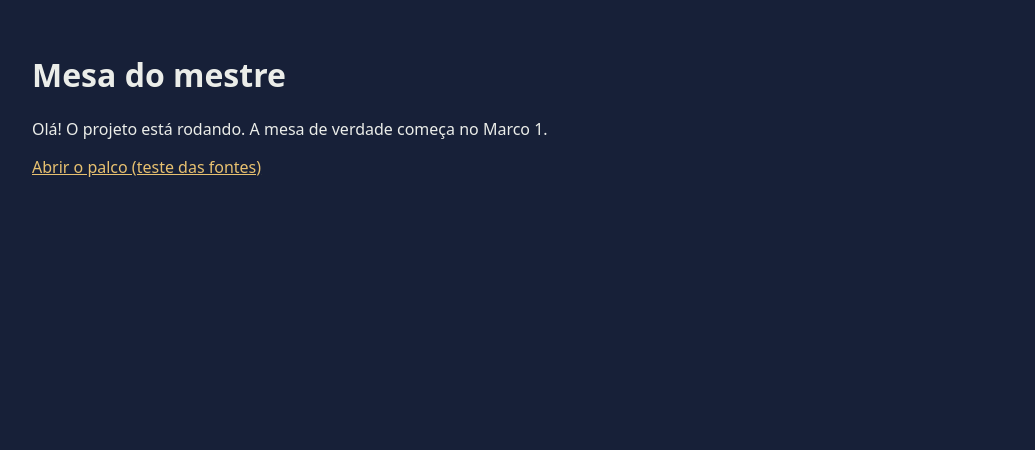
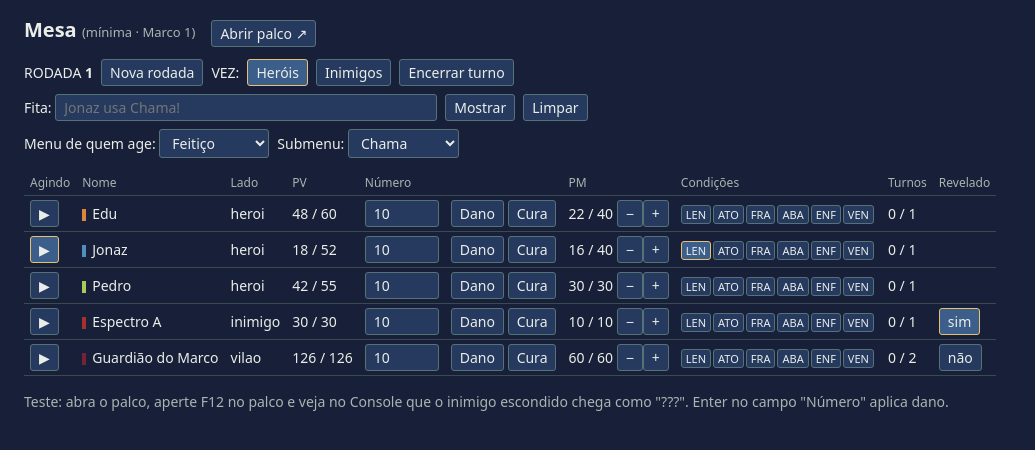
Before and after one commit to Chicletie/aberwyn-vtt, a website built with Vite: page index.html in a window 1280 px wide. Shown: the whole page, without its empty margins (0-1035 px from the left). Built offline with nearby package versions, Linux system fonts and the light colour scheme.

Commit message:
mesa: mesa mínima para testar PV, PM, turnos e fita
Co-Authored-By: Claude Opus 5.5 <noreply@anthropic.com>

```diff
--- a/index.html
+++ b/index.html
@@ -5,23 +5,52 @@
     <meta name="viewport" content="width=device-width, initial-scale=1.0" />
     <title>Mesa do mestre · errante-vtt</title>
     <link rel="stylesheet" href="/src/estilos/fontes.css" />
-    <style>
-      /* Estilo provisório da mesa (Marco 0). A mesa de verdade começa no Marco 1. */
-      body {
-        margin: 0;
-        padding: 32px;
-        background: #172038;
-        color: #ebede9;
-        font-family: system-ui, sans-serif;
-      }
-      a {
-        color: #e8c170;
-      }
-    </style>
+    <link rel="stylesheet" href="/src/estilos/mesa.css" />
   </head>
   <body>
-    <h1>Mesa do mestre</h1>
-    <p>Olá! O projeto está rodando. A mesa de verdade começa no Marco 1.</p>
-    <p><a href="./palco.html" target="_blank">Abrir o palco (teste das fontes)</a></p>
+    <!-- Mesa MÍNIMA do Marco 1: só para testar o palco. A mesa completa é o Marco 2. -->
+    <header>
+      <h1>Mesa <small>(mínima · Marco 1)</small></h1>
+      <a class="botao" href="./palco.html" target="_blank">Abrir palco ↗</a>
+      <span id="modo"></span>
+    </header>
+
+    <section class="linha">
+      <span>RODADA <b id="rodada"></b></span>
+      <button data-acao="nova-rodada">Nova rodada</button>
+      <span>VEZ:</span>
+      <button data-acao="vez" data-lado="herois">Heróis</button>
+      <button data-acao="vez" data-lado="inimigos">Inimigos</button>
+      <button data-acao="encerrar-turno">Encerrar turno</button>
+    </section>
+
+    <section class="linha">
+      <label>Fita: <input id="texto-banner" size="40" placeholder="Jonaz usa Chama!" /></label>
+      <button data-acao="banner">Mostrar</button>
+      <button data-acao="limpar-banner">Limpar</button>
+    </section>
+
+    <section class="linha">
+      <label>Menu de quem age:
+        <select id="acao-menu"></select>
+      </label>
+      <label>Submenu: <select id="item-submenu"></select></label>
+    </section>
+
+    <table>
+      <thead>
+        <tr>
+          <th>Agindo</th><th>Nome</th><th>Lado</th><th>PV</th><th>Número</th><th></th>
+          <th>PM</th><th>Condições</th><th>Turnos</th><th>Revelado</th>
+        </tr>
+      </thead>
+      <tbody id="elenco"></tbody>
+    </table>
+
+    <p class="dica">
+      Teste: abra o palco, aperte F12 no palco e veja no Console que o inimigo escondido chega como
+      "???". Enter no campo "Número" aplica dano.
+    </p>
+    <script type="module" src="/src/mesa/main.js"></script>
   </body>
 </html>
--- /dev/null
+++ b/src/estilos/mesa.css
@@ -0,0 +1,100 @@
+/* Estilo provisório da mesa mínima (Marco 1). A identidade "Pena e Fio" na mesa vem no Marco 2. */
+
+body {
+  margin: 0;
+  padding: 16px 24px;
+  background: var(--cor-fundo-escuro);
+  color: var(--cor-texto);
+  font-family: system-ui, sans-serif;
+  font-size: 14px;
+}
+
+header {
+  display: flex;
+  align-items: center;
+  gap: 16px;
+}
+
+h1 {
+  font-size: 20px;
+  margin: 0 0 8px;
+}
+
+h1 small {
+  color: var(--cor-texto-secundario);
+  font-weight: normal;
+  font-size: 13px;
+}
+
+.linha {
+  display: flex;
+  flex-wrap: wrap;
+  align-items: center;
+  gap: 8px;
+  margin: 8px 0;
+}
+
+button,
+.botao,
+input,
+select {
+  font: inherit;
+  color: var(--cor-texto);
+  background: var(--cor-janela);
+  border: 1px solid var(--cor-costura);
+  border-radius: 3px;
+  padding: 3px 8px;
+  text-decoration: none;
+}
+
+button:hover,
+.botao:hover {
+  border-color: var(--cor-dourado);
+}
+
+button.ligado {
+  background: var(--cor-janela-claro);
+  border-color: var(--cor-dourado);
+}
+
+input[type='number'] {
+  width: 56px;
+}
+
+table {
+  border-collapse: collapse;
+  margin-top: 12px;
+}
+
+th,
+td {
+  padding: 4px 6px;
+  border-bottom: 1px solid var(--cor-linha-escura);
+  text-align: left;
+  white-space: nowrap;
+}
+
+th {
+  color: var(--cor-texto-secundario);
+  font-weight: normal;
+  font-size: 12px;
+}
+
+.faixa-cor {
+  display: inline-block;
+  width: 4px;
+  height: 12px;
+  margin-right: 6px;
+  vertical-align: middle;
+}
+
+.cond {
+  padding: 1px 4px;
+  font-size: 11px;
+  margin-right: 2px;
+}
+
+.dica {
+  color: var(--cor-texto-secundario);
+  margin-top: 16px;
+}
--- /dev/null
+++ b/src/mesa/main.js
@@ -0,0 +1,136 @@
+// Mesa MÍNIMA do Marco 1. Serve só para mexer no estado e ver o palco reagir.
+//
+// O ciclo é sempre o mesmo (fluxo de mão única):
+//   clique → função do estado.js altera o estado → enviarEstado(estadoPublico(estado)) → desenha a mesa.
+
+import { aplicarPaletaNoCss, cores } from '../paleta.js';
+import * as E from '../estado.js';
+import { abrirCanal } from '../canal.js';
+
+aplicarPaletaNoCss();
+
+const estado = E.criarEstadoExemplo();
+const canal = abrirCanal('local');
+
+/** Aplica uma alteração, avisa o palco e redesenha a mesa. Toda mudança passa por aqui. */
+function alterar(funcao) {
+  funcao();
+  canal.enviarEstado(E.estadoPublico(estado));
+  desenharMesa();
+}
+
+// ───────────── Controles de cima ─────────────
+
+document.body.addEventListener('click', (evento) => {
+  const botao = evento.target.closest('button[data-acao]');
+  if (!botao) return;
+  const { acao, lado } = botao.dataset;
+  if (acao === 'nova-rodada') alterar(() => E.novaRodada(estado));
+  if (acao === 'vez') alterar(() => E.definirLadoDaVez(estado, lado));
+  if (acao === 'encerrar-turno') alterar(() => E.encerrarTurno(estado));
+  if (acao === 'banner') alterar(() => E.mostrarBanner(estado, textoBanner.value.trim(), corDeQuemAge()));
+  if (acao === 'limpar-banner') alterar(() => E.mostrarBanner(estado, null));
+});
+
+const textoBanner = /** @type {HTMLInputElement} */ (document.getElementById('texto-banner'));
+textoBanner.addEventListener('keydown', (evento) => {
+  if (evento.key === 'Enter') alterar(() => E.mostrarBanner(estado, textoBanner.value.trim(), corDeQuemAge()));
+});
+
+/** Cor da borda da fita: a de quem age (herói = cor-assinatura; inimigo; vilão). */
+function corDeQuemAge() {
+  const c = estado.combatentes.find((x) => x.id === estado.agindoId);
+  if (!c) return cores.borda;
+  if (c.lado === 'heroi') return c.corAssinatura;
+  return c.lado === 'vilao' ? cores.vilao : cores.inimigo;
+}
+
+const seletorAcao = /** @type {HTMLSelectElement} */ (document.getElementById('acao-menu'));
+const seletorItem = /** @type {HTMLSelectElement} */ (document.getElementById('item-submenu'));
+seletorAcao.addEventListener('change', () => alterar(() => E.destacarAcao(estado, seletorAcao.value || null)));
+seletorItem.addEventListener('change', () =>
+  alterar(() => E.destacarAcao(estado, seletorAcao.value || null, seletorItem.value || null)),
+);
+
+// ───────────── Tabela do elenco ─────────────
+
+const corpoTabela = document.getElementById('elenco');
+
+corpoTabela.addEventListener('click', (evento) => {
+  const botao = evento.target.closest('button');
+  if (!botao) return;
+  const linha = botao.closest('tr');
+  const id = linha.dataset.id;
+  const numero = Number(linha.querySelector('input[type=number]').value) || 0;
+  const tipo = botao.dataset.tipo;
+
+  if (tipo === 'agindo') alterar(() => E.definirAgindo(estado, estado.agindoId === id ? null : id));
+  if (tipo === 'dano') alterar(() => E.aplicarDano(estado, id, numero));
+  if (tipo === 'cura') alterar(() => E.aplicarCura(estado, id, numero));
+  if (tipo === 'pm-') alterar(() => E.alterarPm(estado, id, numero));
+  if (tipo === 'pm+') alterar(() => E.alterarPm(estado, id, -numero));
+  if (tipo === 'cond') alterar(() => E.alternarCondicao(estado, id, botao.dataset.cond));
+  if (tipo === 'revelar') alterar(() => E.definirRevelado(estado, id, !E.acharCombatente(estado, id).revelado));
+});
+
+// Enter no campo de número = dano (o atalho mais comum).
+corpoTabela.addEventListener('keydown', (evento) => {
+  if (evento.key !== 'Enter' || evento.target.type !== 'number') return;
+  const id = evento.target.closest('tr').dataset.id;
+  alterar(() => E.aplicarDano(estado, id, Number(evento.target.value) || 0));
+});
+
+const SIGLAS = { lento: 'LEN', atordoado: 'ATO', fraco: 'FRA', abalado: 'ABA', enfurecido: 'ENF', envenenado: 'VEN' };
+
+/** Redesenha a mesa inteira a partir do estado (é pequena, então redesenhar tudo é simples). */
+function desenharMesa() {
+  document.getElementById('rodada').textContent = String(estado.rodada);
+  document.getElementById('modo').textContent = '';
+  for (const b of document.querySelectorAll('[data-acao=vez]')) {
+    b.classList.toggle('ligado', b.dataset.lado === estado.ladoDaVez);
+  }
+
+  // Guarda os números digitados para não perder ao redesenhar.
+  const digitados = {};
+  for (const input of corpoTabela.querySelectorAll('input[type=number]')) {
+    digitados[input.closest('tr').dataset.id] = input.value;
+  }
+
+  corpoTabela.innerHTML = estado.combatentes
+    .map((c) => {
+      const cor = c.lado === 'heroi' ? c.corAssinatura : c.lado === 'vilao' ? cores.vilao : cores.inimigo;
+      const condicoes = E.CONDICOES.map(
+        (k) =>
+          `<button class="cond ${c.condicoes.includes(k) ? 'ligado' : ''}" data-tipo="cond" data-cond="${k}" title="${k}">${SIGLAS[k]}</button>`,
+      ).join('');
+      return `<tr data-id="${c.id}">
+        <td><button data-tipo="agindo" class="${estado.agindoId === c.id ? 'ligado' : ''}">▶</button></td>
+        <td><span class="faixa-cor" style="background:${cor}"></span>${c.nome}</td>
+        <td>${c.lado}</td>
+        <td>${c.pv.atual} / ${c.pv.max}</td>
+        <td><input type="number" min="0" value="${digitados[c.id] ?? 10}" /></td>
+        <td><button data-tipo="dano">Dano</button> <button data-tipo="cura">Cura</button></td>
+        <td>${c.pm.atual} / ${c.pm.max} <button data-tipo="pm-">−</button><button data-tipo="pm+">+</button></td>
+        <td>${condicoes}</td>
+        <td>${c.turnosUsados} / ${c.turnosPorRodada}</td>
+        <td>${c.lado === 'heroi' ? '' : `<button data-tipo="revelar" class="${c.revelado ? 'ligado' : ''}">${c.revelado ? 'sim' : 'não'}</button>`}</td>
+      </tr>`;
+    })
+    .join('');
+
+  // Menu de quem age (só heróis têm menu no palco).
+  const agindo = estado.combatentes.find((x) => x.id === estado.agindoId);
+  const menu = agindo?.lado === 'heroi' ? agindo.menu : [];
+  seletorAcao.innerHTML =
+    '<option value="">(nenhuma)</option>' +
+    menu.map((m) => `<option value="${m.id}">${m.nome}</option>`).join('');
+  seletorAcao.value = estado.acaoDestacada?.acao ?? '';
+  const itens = agindo?.submenu?.[estado.acaoDestacada?.acao] ?? [];
+  seletorItem.innerHTML =
+    '<option value="">(nenhum)</option>' + itens.map((i) => `<option>${i}</option>`).join('');
+  seletorItem.value = estado.acaoDestacada?.item ?? '';
+}
+
+// Começa: desenha e manda o estado inicial (palcos já abertos recebem na hora).
+canal.enviarEstado(E.estadoPublico(estado));
+desenharMesa();
```
